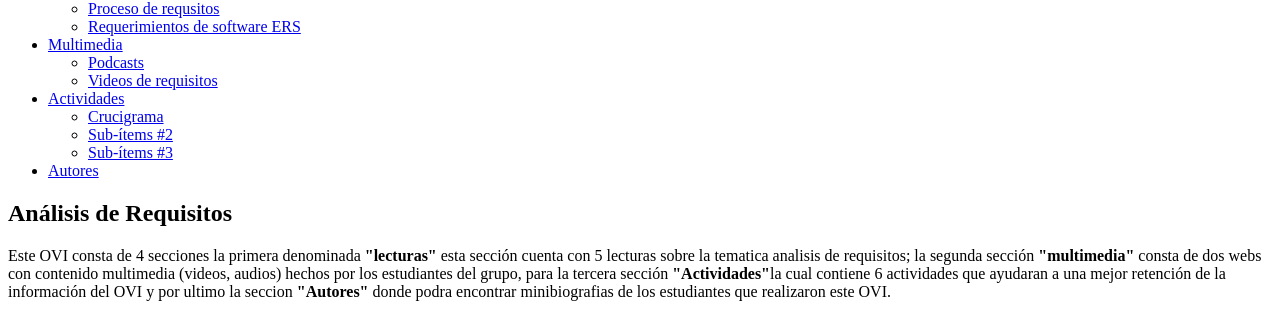
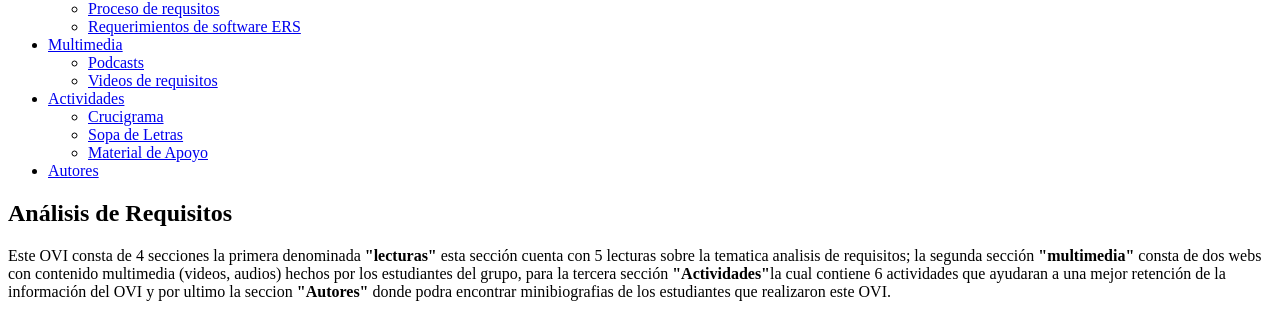
Before and after one commit to IvanVargasG/ccsalguerov-Unidad-2-Fase-de-Construcci-n--, a PHP site: page /index.php in a window 1280 px wide. Shown: the part 281-599 px from the top of the page. Run offline with PHP 8.4, Linux system fonts and the light colour scheme; some libraries are stand-ins or nearby versions.

Commit message:
Ajustes de la barra de navegación
Arreglos del Nav

```diff
--- a/view/encabezado.php
+++ b/view/encabezado.php
@@ -53,8 +53,8 @@
 		<li><a href="#"> Actividades </a>
 			<ul class="submenu">
 					<li><a href="../Actividades/sub-items1.php"> Crucigrama </a></li>
-         			<li><a href="../Actividades/sub-items2.php">Sub-ítems  #2</a></li>
-          			<li><a href="../Actividades/sub-items3.php">Sub-ítems  #3</a></li>
+         			<li><a href="../Actividades/sub-items2.php"> Sopa de Letras </a></li>
+          			<li><a href="../Actividades/sub-items3.php"> Material de Apoyo</a></li>
 			</ul>
 		</li>
 		<li><a href="../Autores/autores.php"> Autores</a></li>
```
